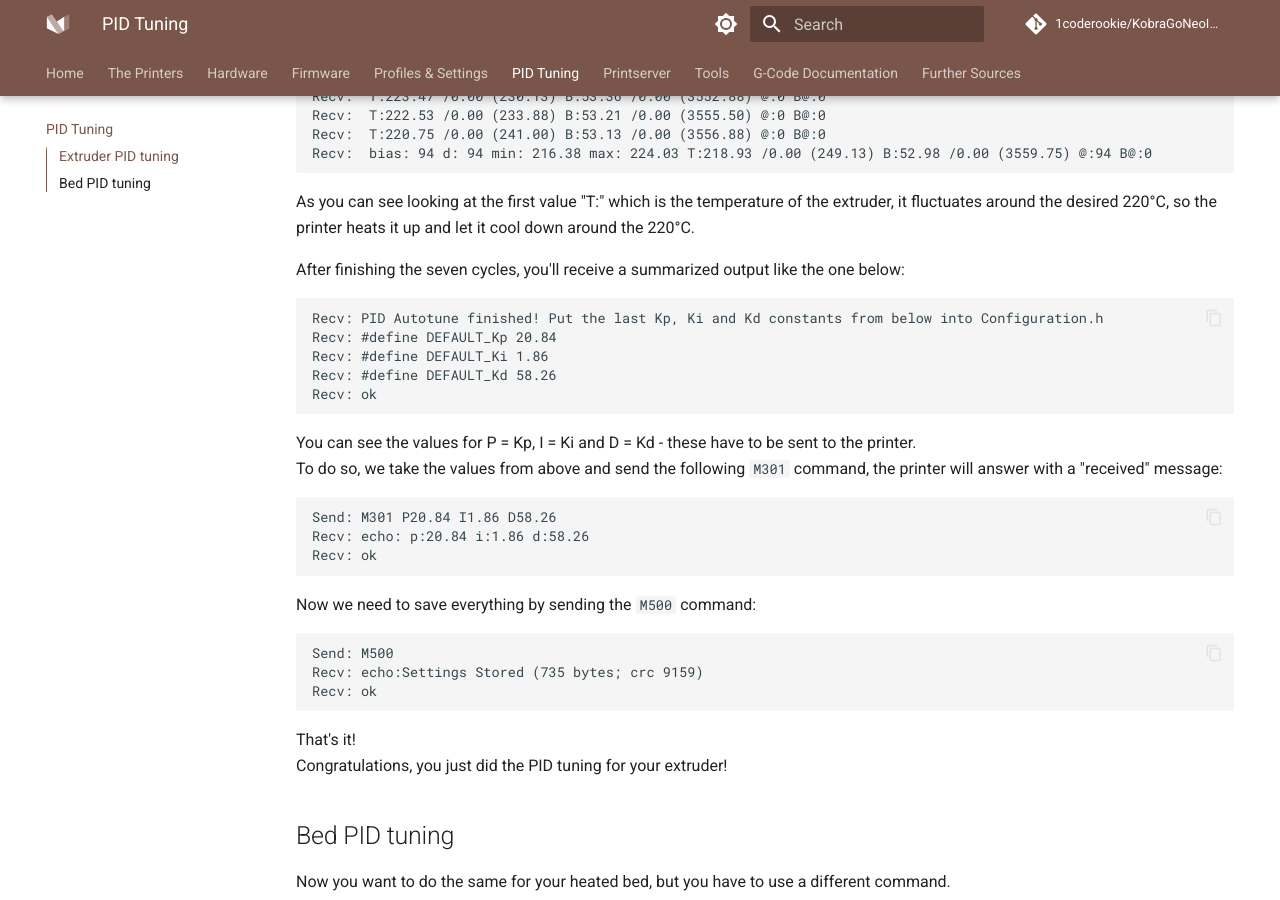
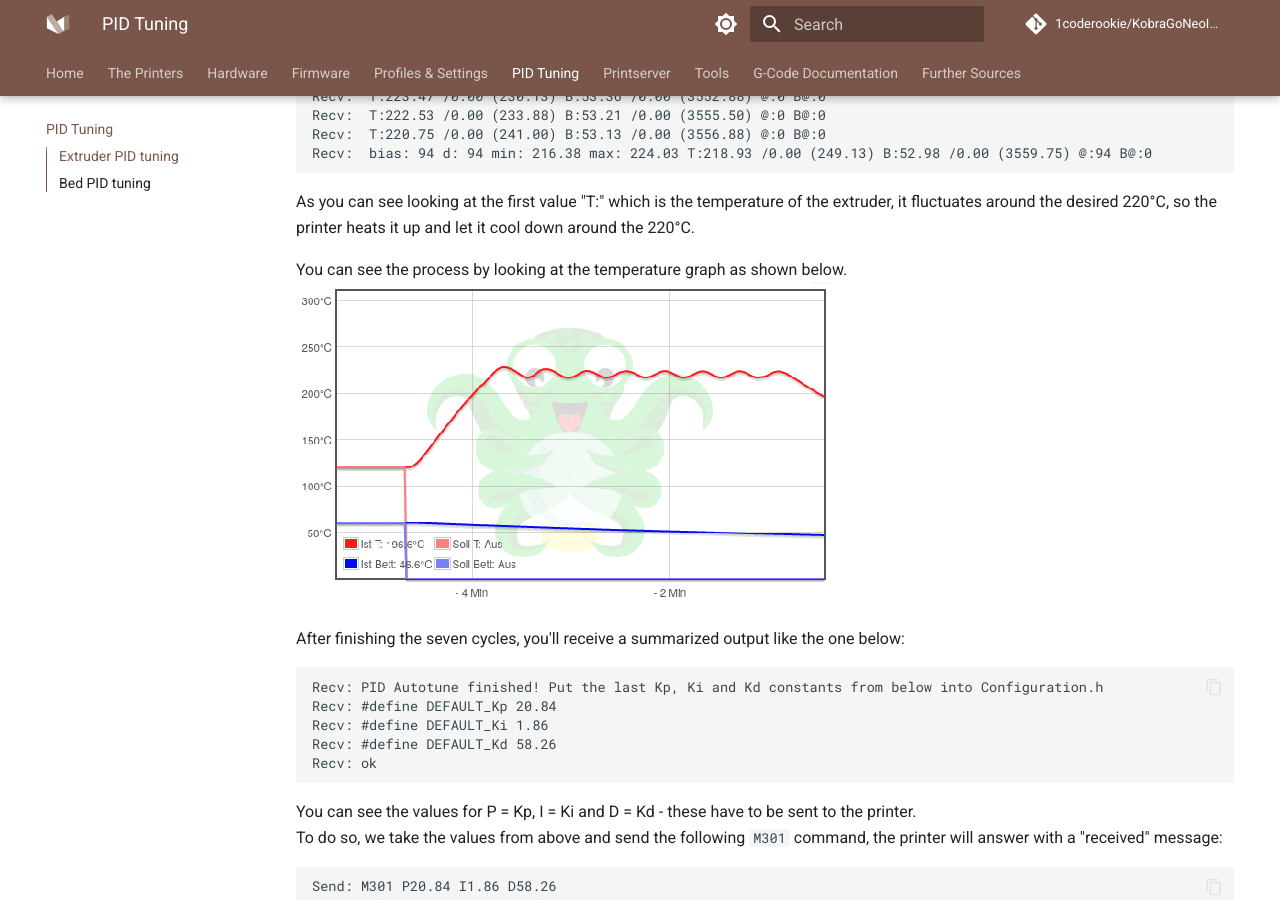
Before and after one commit to 1coderookie/KobraGoNeoInsights, an MkDocs documentation site: the page built from docs/pid-tune.md, in a window 1280 px wide and 900 px high, scrolled down 1084 px. Built offline with MkDocs 1.6.1 and Material for MkDocs 9.7.7, drawn with Linux system fonts in a browser that asks for light colours; comment, search, counter and statistics services are not loaded.

Commit message:
Update pid-tune.md

````diff
--- a/docs/pid-tune.md
+++ b/docs/pid-tune.md
@@ -41,6 +41,9 @@ Recv:  T:220.75 /0.00 (241.00) B:53.13 /0.00 (3556.88) @:0 B@:0
 Recv:  bias: 94 d: 94 min: 216.38 max: 224.03 T:218.93 /0.00 (249.13) B:52.98 /0.00 (3559.75) @:94 B@:0
 ```
 As you can see looking at the first value "T:" which is the temperature of the extruder, it fluctuates around the desired 220°C, so the printer heats it up and let it cool down around the 220°C.
+
+You can see the process by looking at the temperature graph as shown below.
+![PID tuning extruder](assets/images/pid-tune-extruder.png)
 
 After finishing the seven cycles, you'll receive a summarized output like the one below:
 ```
````
